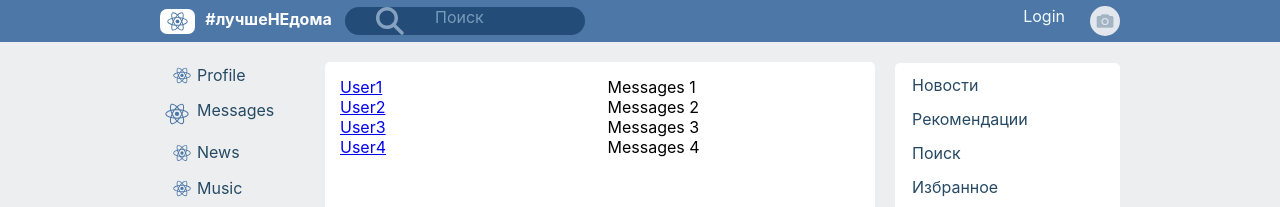
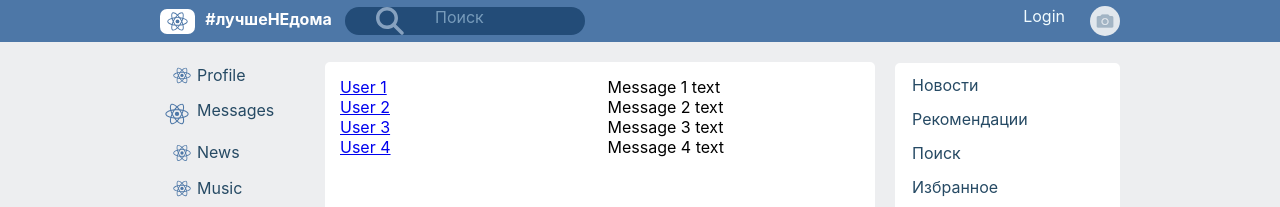
Before and after one commit to Igorvl/JSX, a React (Create React App) app: page /Messages in a window 1280 px wide. Shown: the top 207 px of the page. Built offline with nearby package versions, Linux system fonts and the light colour scheme.

Commit message:
Samura_rev2 25 map, refactoring dialogs, messages, posts

```diff
--- a/src/components/Main/Dialogs/Dialogs.js
+++ b/src/components/Main/Dialogs/Dialogs.js
@@ -10,40 +10,37 @@ const DialogItem = (props) => {
 
 const Message = (props) => {
 	return (
-		<div>Messages {props.msgId}</div>
+		<div>Message {props.msgId}</div>
 	)
 };
 
 export default () => {
 
 	let dialogData = [
-		{id: 1, name: 'User1'},
-		{id: 2, name: 'User2'},
-		{id: 3, name: 'User3'},
-		{id: 4, name: 'User4'},
+		{id: 1, name: 'User'},
+		{id: 2, name: 'User'},
+		{id: 3, name: 'User'},
+		{id: 4, name: 'User'},
 	];
 
+	let dialogs = dialogData.map(d => <DialogItem name={`${d.name} ${d.id}`} id={d.id}/>);
+
 	let messageData = [
-		{id: 1, message: '1'},
-		{id: 2, message: '2'},
-		{id: 3, message: '3'},
-		{id: 4, message: '4'},
+		{id: 1, message: 'text'},
+		{id: 2, message: 'text'},
+		{id: 3, message: 'text'},
+		{id: 4, message: 'text'},
 	];
+
+	let messages = messageData.map(m => <Message msgId={`${m.id} ${m.message}`}/>);
 
 	return (
 		<div className={s.mainDialogs}>
 			<div>
-				<DialogItem name={dialogData[0].name} id={dialogData[0].id}/>
-				<DialogItem name={dialogData[1].name} id={dialogData[1].id}/>
-				<DialogItem name={dialogData[2].name} id={dialogData[2].id}/>
-				<DialogItem name={dialogData[3].name} id={dialogData[3].id}/>
+				{dialogs}
 			</div>
 			<div>
-				<Message msgId={messageData[0].message}/>
-				<Message msgId={messageData[1].message}/>
-				<Message msgId={messageData[2].message}/>
-				<Message msgId={messageData[3].message}/>
-
+				{messages}
 			</div>
 		</div>
 	);
--- a/src/components/Main/Profile/MyPosts/MyPosts.js
+++ b/src/components/Main/Profile/MyPosts/MyPosts.js
@@ -3,21 +3,25 @@ import s from '../../../../css/MyPosts.module.css';
 import Post from "./Post/Post";
 
 export default () => {
+
 	let postData = [
-		{ id: 1,
+		{
+			id: 1,
 			msg: 'Message 1 Lorem ipsum dolor sit amet. Lorem ipsum dolor sit amet.Lorem ipsum dolor sit amet.' +
 				' Lorem ipsum dolor sit amet.',
 			like: 5,
-			dislike: 3 },
-		{ id: 2,
+			dislike: 3
+		},
+		{
+			id: 2,
 			msg: 'Message 2 Lorem ipsum dolor sit amet.Lorem ipsum dolor sit amet. Lorem ipsum dolor sit amet.Lorem ipsum dolor sit amet.',
 			like: 4,
-			dislike: 1 },
-		{ id: 3,
-			msg: 'Message 3 Lorem ipsum dolor sit amet.Lore',
-			like: 8,
-			dislike: 2 },
+			dislike: 1
+		},
 	];
+
+	let posts = postData.map(p => <Post id={p.id} msg={p.msg} like={p.like} dislike={p.dislike}/>);
+
 	return (
 		<div>
 			<span>Ввести комментарий</span>
@@ -26,8 +30,7 @@ export default () => {
 			</div>
 			<button className={s.postBtn}>Add post</button>
 			<div className={s.posts}>
-				<Post id={postData[0].id} msg={postData[0].msg} like={postData[0].like} dislike={postData[0].dislike}/>
-				<Post id={postData[1].id} msg={postData[1].msg} like={postData[1].like} dislike={postData[1].dislike}/>
+				{posts}
 			</div>
 		</div>
 	);
```
